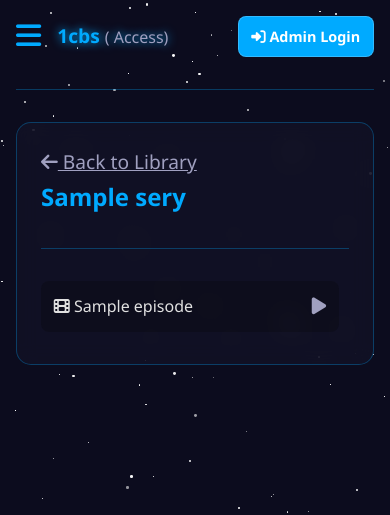
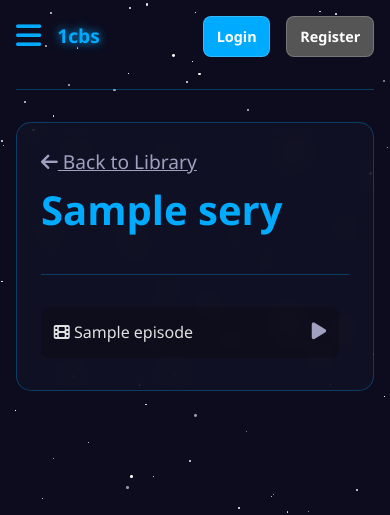
Before and after one commit to 1cbs/1cbs-app, a Flask app: page /anime/series/1 in a window 390 px wide. Shown: the top 515 px of the page. Run offline with Flask 3, Linux system fonts and the light colour scheme; tables that the repository leaves empty hold one stand-in row (Sample ...).

Commit message:
Update base.html

```diff
--- a/templates/base.html
+++ b/templates/base.html
@@ -30,13 +34,17 @@
         <header>
             <div class="header-left">
                 <button class="menu-btn" id="menu-toggle"><i class="fas fa-bars"></i></button>
-                <h1>1cbs <span class="access-level">({{ session['level']|capitalize }} Access)</span></h1>
+                <h1>1cbs</h1>
             </div>
-            {% if session['level'] == 'master' %}
-                <a href="{{ url_for('logout') }}" class="logout-btn"><i class="fas fa-sign-out-alt"></i> Logout</a>
-            {% else %}
-                <a href="{{ url_for('login') }}" class="login-btn"><i class="fas fa-sign-in-alt"></i> Admin Login</a>
-            {% endif %}
+            <div class="header-right">
+                {% if 'user_id' in session %}
+                    <span class="username-display">Welcome, {{ session.username }}</span>
+                    <a href="{{ url_for('logout') }}" class="logout-btn"><i class="fas fa-sign-out-alt"></i> Logout</a>
+                {% else %}
+                    <a href="{{ url_for('login') }}" class="login-btn">Login</a>
+                    <a href="{{ url_for('register') }}" class="register-btn">Register</a>
+                {% endif %}
+            </div>
         </header>
 
         <!-- Flash Messages -->
@@ -82,17 +90,12 @@
     </script>
     <style>
         /* General Styles */
-        .access-level {
-            font-size: 1rem;
-            color: var(--text-secondary);
-            font-weight: normal;
-        }
         header {
             display: flex;
             justify-content: space-between;
             align-items: center;
         }
-        .header-left {
+        .header-left, .header-right {
             display: flex;
             align-items: center;
             gap: 1.5rem;
@@ -103,130 +106,49 @@
             color: var(--primary-color);
             font-size: 1.8rem;
             cursor: pointer;
-            transition: transform 0.3s ease;
-        }
-        .menu-btn:hover {
-            transform: scale(1.1);
         }
         .main-nav {
-            position: fixed;
-            top: 0;
-            left: 0;
-            width: 250px;
-            height: 100%;
-            background: var(--card-background);
-            backdrop-filter: blur(15px);
-            -webkit-backdrop-filter: blur(15px);
-            border-right: 1px solid var(--border-color);
-            transform: translateX(-100%);
-            transition: transform 0.4s ease-in-out;
-            z-index: 2000;
-            padding: 2rem;
+            position: fixed; top: 0; left: 0; width: 250px; height: 100%;
+            background: var(--card-background); backdrop-filter: blur(15px);
+            border-right: 1px solid var(--border-color); transform: translateX(-100%);
+            transition: transform 0.4s ease-in-out; z-index: 2000; padding: 2rem;
         }
-        .main-nav.active {
-            transform: translateX(0);
+        .main-nav.active { transform: translateX(0); }
+        .main-nav h3 {
+            font-size: 1.5rem; color: var(--primary-color); margin-bottom: 2rem;
+            padding-bottom: 1rem; border-bottom: 1px solid var(--border-color);
         }
-        .main-nav h3 {
-            font-size: 1.5rem;
-            color: var(--primary-color);
-            margin-bottom: 2rem;
-            padding-bottom: 1rem;
-            border-bottom: 1px solid var(--border-color);
-        }
-        .main-nav ul {
-            list-style: none;
-        }
+        .main-nav ul { list-style: none; }
         .main-nav ul li a {
-            display: block;
-            color: var(--text-color);
-            text-decoration: none;
-            padding: 1rem;
-            font-size: 1.1rem;
-            border-radius: 8px;
+            display: block; color: var(--text-color); text-decoration: none;
+            padding: 1rem; font-size: 1.1rem; border-radius: 8px;
             transition: background 0.3s, color 0.3s;
         }
-        .main-nav ul li a:hover {
-            background: var(--primary-color);
-            color: white;
+        .main-nav ul li a:hover { background: var(--primary-color); color: white; }
+        .main-nav ul li a i { margin-right: 1rem; }
+
+        .login-btn, .register-btn, .logout-btn {
+            color: white; padding: 0.7rem 1.2rem; border-radius: 8px;
+            text-decoration: none; font-weight: bold; transition: all 0.3s ease;
+            border: 1px solid rgba(255,255,255,0.2); white-space: nowrap;
         }
-        .main-nav ul li a i {
-            margin-right: 1rem;
+        .login-btn { background: var(--primary-color); }
+        .register-btn { background: #555; }
+        .logout-btn { background: var(--danger-color); }
+        .username-display { color: var(--text-secondary); }
+
+        /* Mobile Styles */
+        @media (max-width: 768px) {
+            .container { padding: 1.5rem; }
+            .header-left h1 { font-size: 1.5rem; }
+            .header-left, .header-right { gap: 1rem; }
+            .main-nav { width: 220px; }
+            .username-display { display: none; } /* Hide username on small screens */
         }
-        /* New Login Button Style */
-        .login-btn, .logout-btn {
-            background: var(--primary-color);
-            color: white;
-            padding: 0.7rem 1.2rem;
-            border-radius: 8px;
-            text-decoration: none;
-            font-weight: bold;
-            transition: all 0.3s ease;
-            border: 1px solid rgba(255,255,255,0.2);
-            white-space: nowrap; /* Prevents text from wrapping */
-        }
-        .logout-btn {
-             background: var(--danger-color);
-        }
-        .login-btn:hover {
-            box-shadow: 0 0 15px var(--primary-color);
-            transform: translateY(-2px);
-        }
-         .logout-btn:hover {
-            box-shadow: 0 0 15px var(--danger-color);
-            transform: translateY(-2px);
-        }
-
-        /* --- MOBILE-FRIENDLY & RESPONSIVE STYLES --- */
-
-        /* For tablets and larger phones */
-        @media (max-width: 768px) {
-            .container {
-                padding: 1.5rem;
-            }
-            .header-left h1 {
-                font-size: 1.5rem;
-            }
-            .header-left {
-                gap: 1rem;
-            }
-            .anime-grid {
-                /* Adjust grid for medium screens */
-                grid-template-columns: repeat(auto-fill, minmax(150px, 1fr));
-                gap: 1rem;
-            }
-            .card-header h2 {
-                font-size: 1.5rem;
-            }
-            .main-nav {
-                width: 220px;
-            }
-        }
-
-        /* For smaller phones */
         @media (max-width: 480px) {
-            .container {
-                padding: 1rem;
-            }
-            .header-left h1 {
-                font-size: 1.2rem;
-            }
-            .login-btn, .logout-btn {
-                padding: 0.5rem 0.8rem;
-                font-size: 0.9rem;
-            }
-            .anime-grid {
-                /* Show 2 posters per row on small screens */
-                grid-template-columns: repeat(2, 1fr);
-            }
-            .card-header {
-                flex-direction: column;
-                align-items: flex-start;
-                gap: 1rem;
-            }
-            .modal-content {
-                width: 95%;
-                padding: 1.5rem;
-            }
+            .container { padding: 1rem; }
+            .header-left h1 { font-size: 1.2rem; }
+            .login-btn, .register-btn, .logout-btn { padding: 0.5rem 0.8rem; font-size: 0.9rem; }
         }
     </style>
 </body>
```
Also changed, not shown: other parts of templates/base.html (+5 -1 lines).
